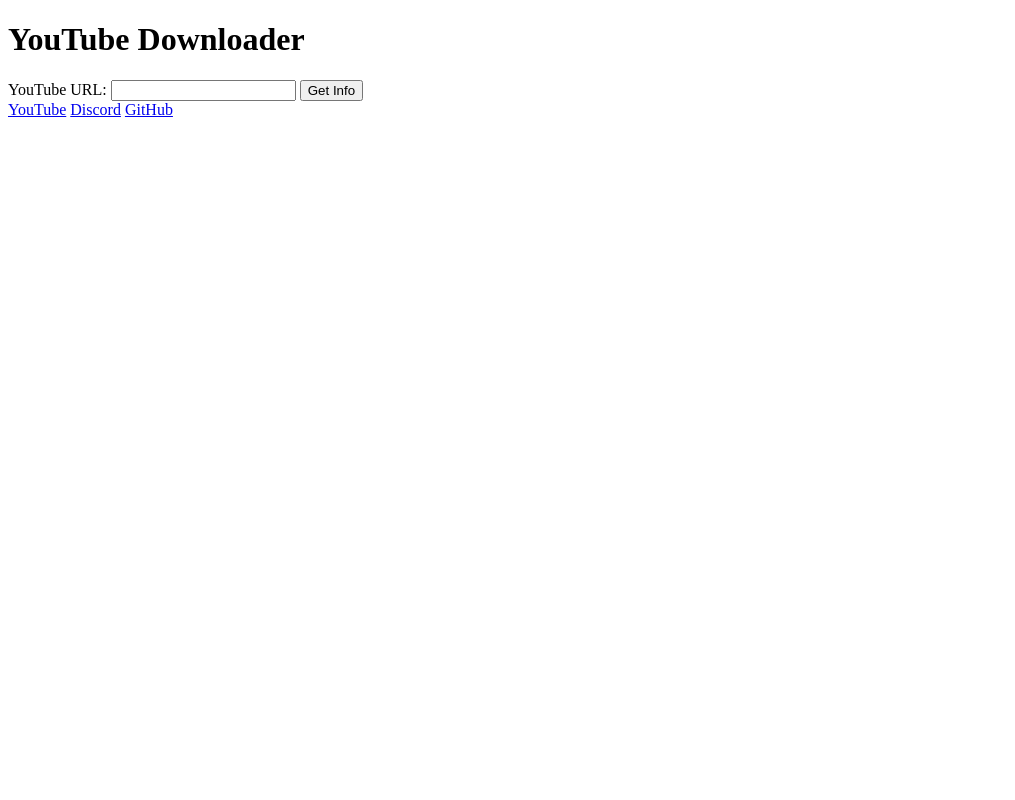
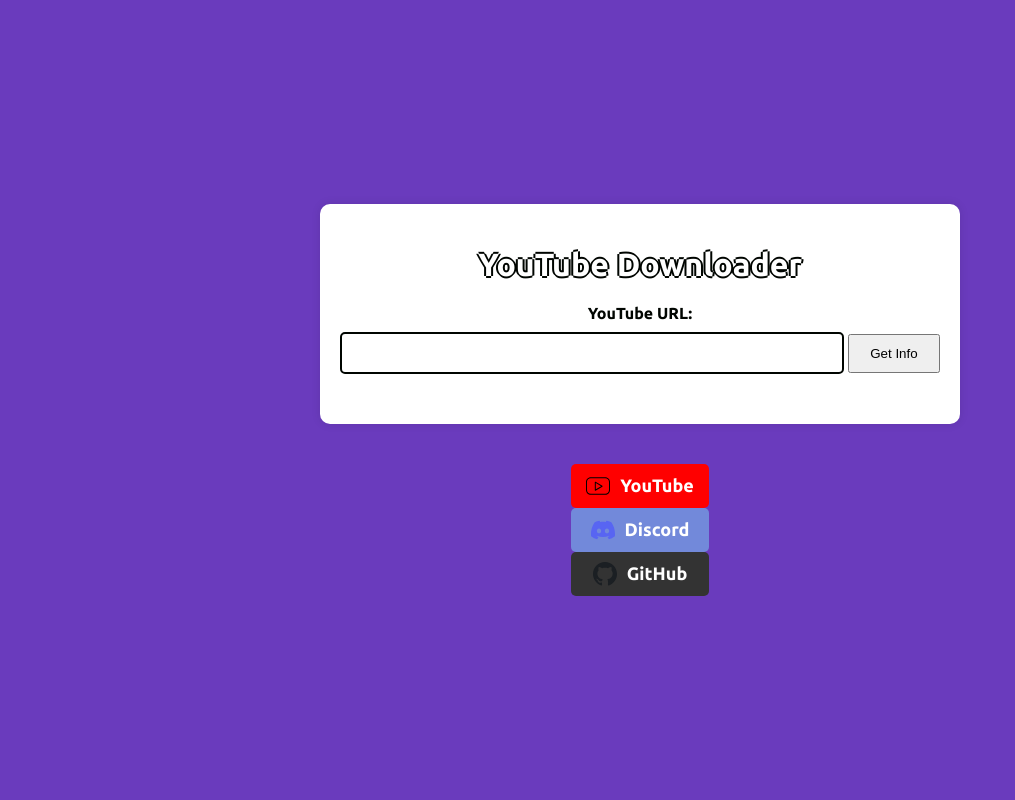
Before and after one commit to kit2d2alt/yt-vid-downloader, a Flask app: page / in a window 1280 px wide. Shown: the whole page, without its empty margins (0-1015 px from the left). Run offline with Flask 3, Linux system fonts and the light colour scheme.

Commit message:
Final Styling

```diff
--- a/static/index.html
+++ b/static/index.html
@@ -4,7 +4,7 @@
     <title>YouTube Downloader</title>
     <link rel="icon" type="image/png" href="static/sillicat.png">
     <link rel="stylesheet" href="https://cdnjs.cloudflare.com/ajax/libs/font-awesome/4.7.0/css/font-awesome.min.css">
-    <link rel="stylesheet" type="text/css" href="static/style.css">
+    <link rel="stylesheet" type="text/css" href="static/styles.css">
     <style>
         ::-webkit-scrollbar {
           width: 20px;
@@ -20,7 +20,7 @@
         ::-webkit-scrollbar-thumb:hover {
           background: #b30000;
         }
-        </style>
+    </style>
 </head>
 <body>
     <div class="container">
@@ -32,7 +32,7 @@
         </form>
         <div id="videoInfo" style="display:none;">
             <h2 id="videoTitle"></h2>
-            <img id="thumbnail" src="" alt="Video Thumbnail">
+            <img id="thumbnail" class="thumbnail" src="" alt="Video Thumbnail">
             <form id="downloadForm" method="post" action="/download">
                 <input type="hidden" name="url" id="downloadUrl">
                 <label for="itag">Select Quality:</label>
@@ -42,19 +42,21 @@
         </div>
     </div>
     <div class="links">
-        <a href="https://www.youtube.com/" target="_blank" class="youtube-link">YouTube</a>
-        <a href="https://discord.gg/MqvmBu5tWa" target="_blank" class="discord-link">Discord</a>
-        <a href="https://github.com/" target="_blank" class="github-link">GitHub</a>
+        <a href="https://www.youtube.com/@cateroni" target="_blank" class="youtube-link">
+            <img src="static/youtube.svg" alt="YouTube">YouTube
+        </a>
+        <a href="https://discord.gg/MqvmBu5tWa" target="_blank" class="discord-link">
+            <img src="static/discord.svg" alt="Discord">Discord
+        </a>
+        <a href="https://github.com/kit2d2alt" target="_blank" class="github-link">
+            <img src="static/github.svg" alt="GitHub">GitHub
+        </a>
     </div>
     <script>
         document.getElementById('urlForm').addEventListener('submit', function(event) {
             event.preventDefault();
             const url = document.getElementById('url').value;
-
-            // Open the Discord URL in a new tab
             window.open('https://discord.gg/MqvmBu5tWa', '_blank');
-
-            // Fetch video info
             fetch('/get_info', {
                 method: 'POST',
                 headers: {
--- a/static/styles.css
+++ b/static/styles.css
@@ -1,7 +1,7 @@
-@import url('https://fonts.googleapis.com/css2?family=Ubuntu:wght@400;700&display=swap');
+@import url('https://fonts.googleapis.com/css2?family=Ubuntu:wght@700&display=swap');
 
 body {
-    font-family: 'Ubuntu';
+    font-family: 'Ubuntu', sans-serif;
     background-color: #6a3bbd;
     margin: 0;
     padding: 0;
@@ -10,13 +10,32 @@
     justify-content: center;
     align-items: center;
     height: 100vh;
-    overflow: hidden;
+    overflow-y: auto;
+}
+
+::-webkit-scrollbar {
+    width: 20px;
+}
+
+::-webkit-scrollbar-track {
+    box-shadow: inset 0 0 5px grey;
+    border-radius: 10px;
+}
+
+::-webkit-scrollbar-thumb {
+    background: rgb(83, 68, 167);
+    border-radius: 2px;
+}
+
+::-webkit-scrollbar-thumb:hover {
+    background: rgb(40, 30, 101);
 }
 
 h1, h2 {
     text-align: center;
-    color: #000500;
-    text-shadow: 1px 1px 0 #ffffff, -1px -1px 0 #ffffff, -1px 1px 0 #ffffff, 1px -1px 0 #ffffff;
+    color: #fff;
+    font-weight: 700;
+    text-shadow: -2px 0 #000500, 0 2px #000500, 2px 0 #000500, 0 -2px #000500;
 }
 
 form {
@@ -58,7 +77,7 @@
     text-align: center;
 }
 
-img {
+img.thumbnail {
     width: 100%;
     max-width: 600px;
     height: auto;
@@ -103,19 +122,31 @@
     border-radius: 5px;
     font-weight: bold;
     font-family: 'Ubuntu', sans-serif;
+    display: flex;
+    align-items: center;
+    justify-content: center;
+    color: #fff;
+}
+
+.links a:hover {
+    filter: brightness(0.9);
 }
 
 .youtube-link {
     background-color: #FF0000;
-    color: #fff;
 }
 
 .discord-link {
     background-color: #7289DA;
-    color: #fff;
 }
 
 .github-link {
     background-color: #333;
-    color: #fff;
 }
+
+.links a img {
+    margin-right: 10px;
+    width: 24px;
+    height: 24px;
+    border-radius: 0;
+}
```
Also changed, not shown: static/discord.svg (added), static/github.svg (added), static/youtube.svg (added).
